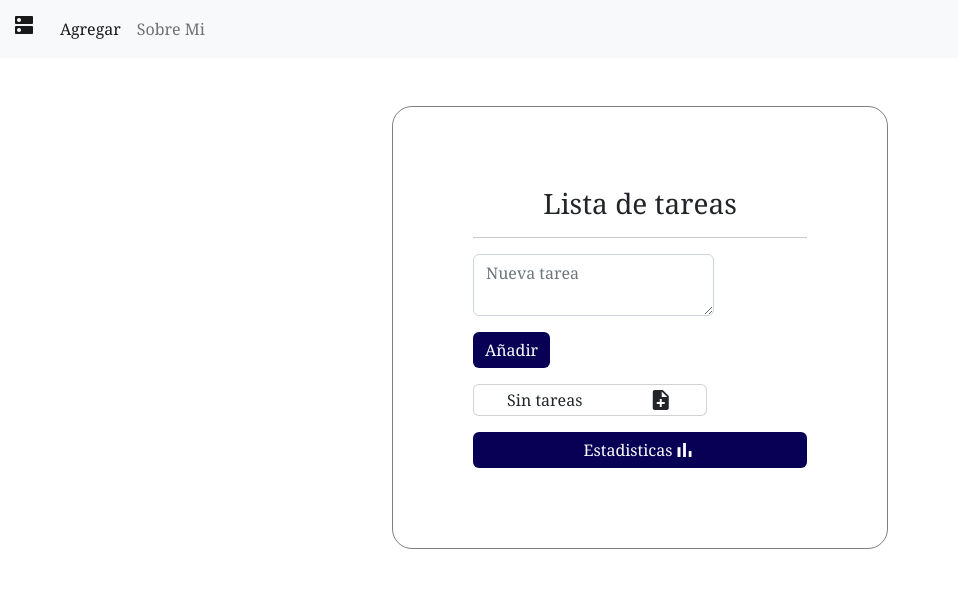
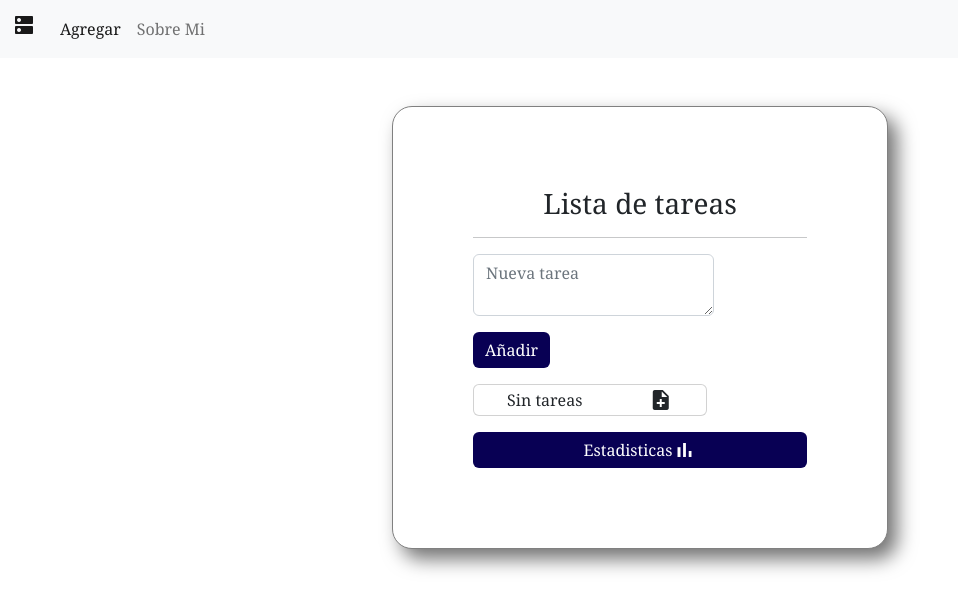
Before and after one commit to erikalad/todo-app, an Angular app: page / in a window 1280 px wide. Shown: the top 610 px of the page, without its empty margins (0-958 px from the left). Built offline with nearby package versions, Linux system fonts and the light colour scheme.

Commit message:
box-shadow

```diff
--- a/src/app/app.component.css
+++ b/src/app/app.component.css
@@ -3,7 +3,9 @@
   flex-direction: column;
   justify-content: center;
   align-items: center;
-  margin-top:3rem
+  margin-top:3rem;
+
+
 }
 
 *{
--- a/src/app/components/form/form.component.css
+++ b/src/app/components/form/form.component.css
@@ -78,6 +78,10 @@ flex-direction: column;
   border:1px solid grey;
   padding: 5rem;
   border-radius: 20px;
+  background-color: rgb(255, 255, 255);
+  box-shadow: 9px 10px 19px 0px rgba(114,114,114,1);
+-webkit-box-shadow: 9px 10px 19px 0px rgba(114,114,114,1);
+-moz-box-shadow: 9px 10px 19px 0px rgba(114,114,114,1);
 }
 
 .todoapp-title{
--- a/src/styles.css
+++ b/src/styles.css
@@ -3,6 +3,7 @@
   box-sizing: border-box;
   padding: 0;
   margin: 0;
+
 }
 
 p{
```
